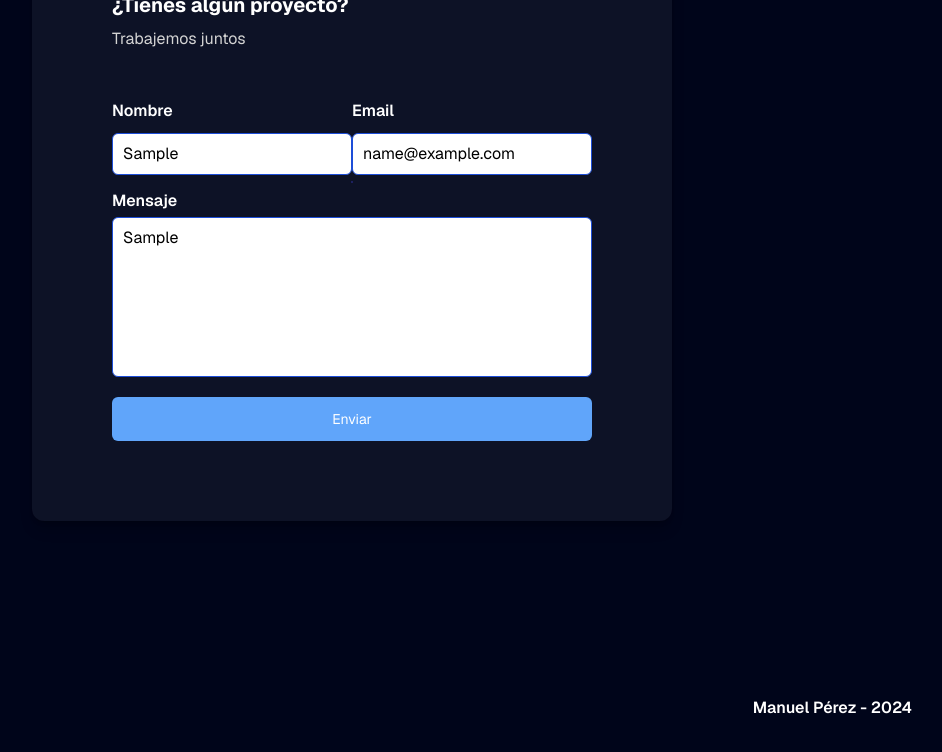
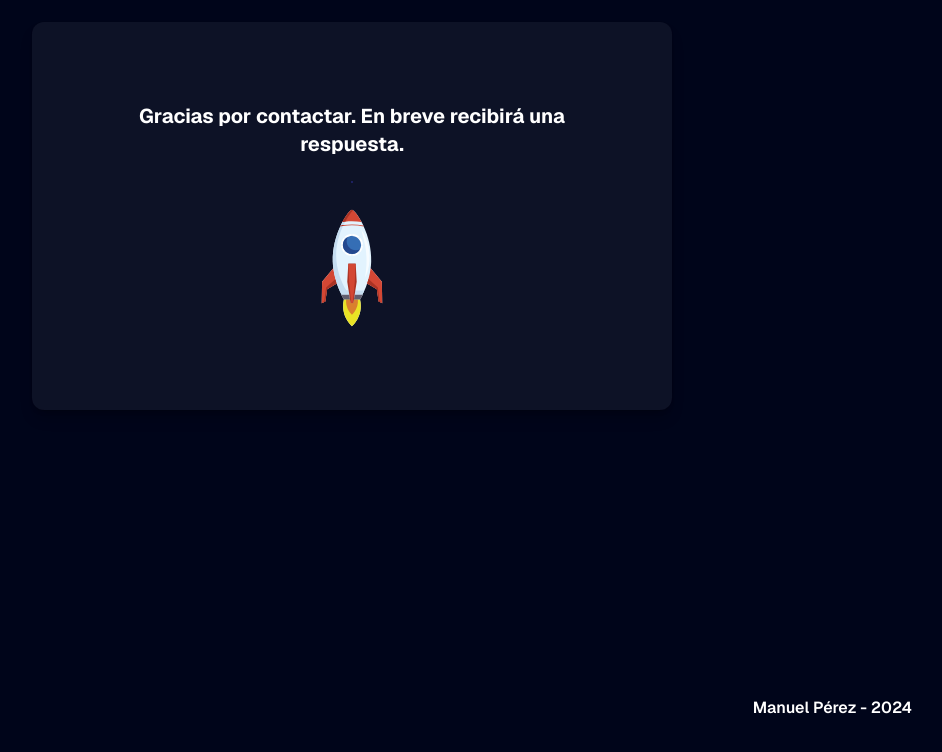
Before and after one commit to manup94/portfolio, a Next.js app: page / in a window 1280 px wide. Both pictures are taken after typing "Sample", "name@example.com", "Sample" into the empty fields and a click on the button "Enviar". Shown: the part 3418-4170 px from the top of the page, without its empty margins (288-1230 px from the left). Built offline with nearby package versions, Linux system fonts and the light colour scheme.

Commit message:
add motion to form

```diff
--- a/src/app/components/form/form.tsx
+++ b/src/app/components/form/form.tsx
@@ -1,7 +1,7 @@
 "use client"
 import { z } from "zod"
 import { zodResolver } from "@hookform/resolvers/zod"
-import { useFormStatus, useFormState } from "react-dom"
+import { useFormState } from "react-dom"
 import { useForm } from "react-hook-form"
 import { useRef } from "react"
 import { ContactForm } from "@/app/actions"
@@ -24,11 +24,10 @@ export function Form() {
   const [state, formAction] = useFormState(ContactForm, {
     message: "",
   })
-
   const {
     register,
     handleSubmit,
-    formState: { errors },
+    formState: { errors, isSubmitting, isSubmitSuccessful },
   } = useForm<SchemaType>({
     resolver: zodResolver(schema),
     defaultValues: {
@@ -37,11 +36,18 @@ export function Form() {
       message: "",
     },
   })
-
   return (
     <section id="contacto" className="h-[100vh] flex flex-col justify-center">
-      {state.message === "" ? (
-        <div className="lg:p-20 p-4 md:w-1/2 w-11/12 flex flex-col gap-12 mx-auto text-white shadow-lg shadow-black/20 rounded-xl bg-white/5 ring-1 ring-black/5">
+      <AnimatePresence mode="wait">
+        {!isSubmitSuccessful ? (
+          <motion.div
+            key="form"
+            initial={{ opacity: 0, y: 20 }}
+            animate={{ opacity: 1, y: 0 }}
+            exit={{ opacity: 0, y: -20 }}
+            transition={{ duration: 0.5 }}
+            className="lg:p-20 p-4 md:w-1/2 w-11/12 flex flex-col gap-12 mx-auto text-white shadow-lg shadow-black/20 rounded-xl bg-white/5 ring-1 ring-black/5"
+          >
             <div className="flex flex-col gap-2">
               <h2 className="text-xl font-bold">¿Tienes algún proyecto?</h2>
               <p className="text-neutral-300">Trabajemos juntos</p>
@@ -161,32 +167,31 @@ export function Form() {
                 </AnimatePresence>
               </motion.div>
 
-            <SubmitButton />
+              <button
+                id="form-btn"
+                type="submit"
+                className="text-white text-sm bg-blue-400 hover:bg-blue-600 flex items-center justify-center transition-all duration-300 ease-in-out rounded-md px-2 py-3 outline-purple-800"
+              >
+                Enviar
+              </button>
             </form>
-        </div>
+          </motion.div>
         ) : (
-        <div className="lg:p-20 p-4 md:w-1/2 w-11/12 justify-center items-center flex flex-col gap-12 mx-auto text-white shadow-lg shadow-black/20 rounded-xl bg-white/5 ring-1 ring-black/5">
+          <motion.div
+            key="thank-you"
+            initial={{ opacity: 0, y: 20 }}
+            animate={{ opacity: 1, y: 0 }}
+            exit={{ opacity: 0, y: -20 }}
+            transition={{ duration: 0.5 }}
+            className="lg:p-20 p-4 md:w-1/2 w-11/12 justify-center items-center flex flex-col gap-12 mx-auto text-white shadow-lg shadow-black/20 rounded-xl bg-white/5 ring-1 ring-black/5"
+          >
             <h2 className="text-center font-bold text-xl">
               Gracias por contactar. En breve recibirá una respuesta.
             </h2>
-          <Image width={200} height={200} alt="Rocket" src="/rocket.svg" />
-        </div>
+            <Image width={100} height={100} alt="Rocket" src="/rocket.svg" />
+          </motion.div>
         )}
+      </AnimatePresence>
     </section>
   )
 }
-
-function SubmitButton() {
-  const { pending } = useFormStatus()
-  return (
-    <button
-      id="form-btn"
-      type="submit"
-      aria-disabled={pending}
-      disabled={pending}
-      className="text-white text-sm bg-blue-400 hover:bg-blue-600 transition-all duration-300 ease-in-out rounded-md px-2 py-3 outline-purple-800"
-    >
-      Enviar
-    </button>
-  )
-}
```
Lines whose indentation alone changed are shown as unchanged.
